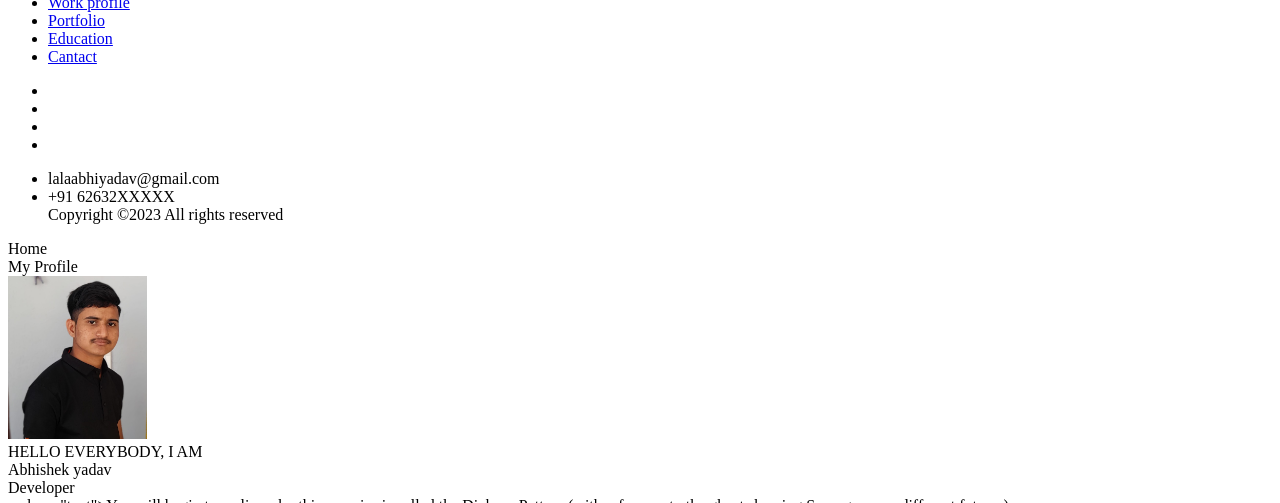
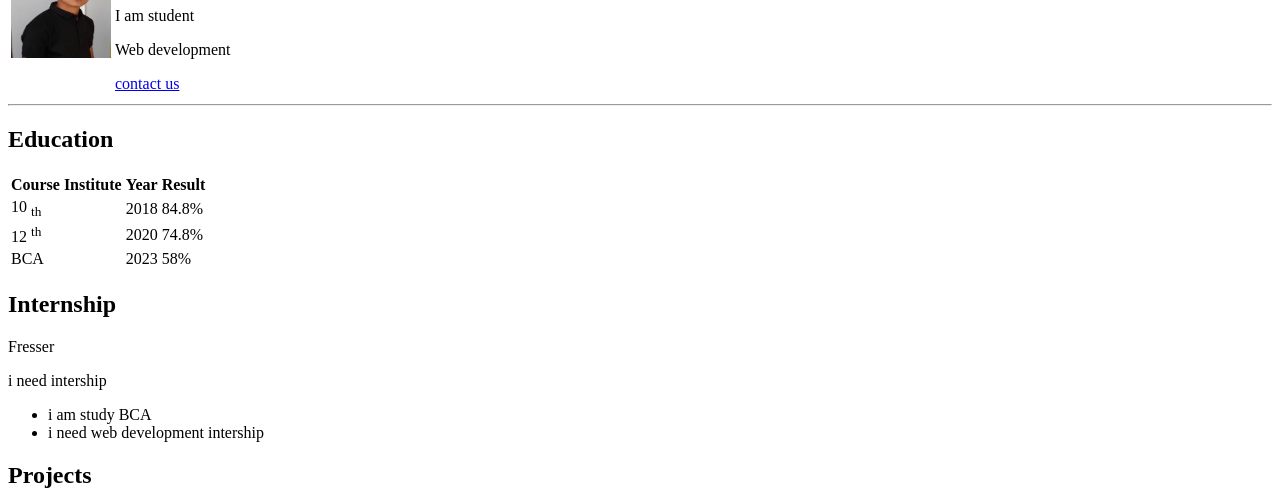
Before and after one commit to 1329559/resume, a plain HTML site: page index.html in a window 1280 px wide. Shown: the part 84-587 px from the top of the page. Drawn offline with Linux system fonts and the light colour scheme.

Commit message:
Add files via upload

```diff
--- a/index.html
+++ b/index.html
@@ -5,86 +5,74 @@
     <meta http-equiv="X-UA-Compatible" content="IE=edge">
     <meta name="viewport" content="width=device-width, initial-scale=1.0">
     <meta name="Description " content="My best Website">
-    <title>My Website</title>
+    <title>Abhishek</title>
 </head>
 <body>
-    <div class="wraper">
-        <div class="container">
-            <div class="left-content p-30">
-                <div class="logo">
-                    <a href="index.html">
-                        <span>My</span>
-                        <span>Website</span>
-                    </a>
-                </div>
-                <div class="nav">
-                    <ul>
-                        <li><a href="#Home">Home</a></li>
-                        <li><a href="#About"></a></li>
-                        <li><a href="#Work profile">Work profile</a></li>
-                        <li><a href="#Portfolio">Portfolio</a></li>
-                        <li><a href="#Education">Education</a></li>
-                        <li><a href="#Cantact">Cantact</a></li>
-                    </ul>
-                </div>
-                <div class="left-footer">
-                    <div class="social-icons">
-                        <ul>
-                            <li><a href=""><i class="fa fa-linkedin-square" aria-hidden="true"></i></a></li>
-                            <li><a href=""><i class="fa fa-facebook" aria-hidden="true"></i></a></li>
-                            <li><a href=""><i class="fa fa-twitter" aria-hidden="true"></i></a></li>
-                            <li><a href=""><i class="fa fa-instagram" aria-hidden="true"></i></a></li>
-                        </ul>
-                    </div>
-                    <div class="foot-contact">
-                        <ul>
-                            <li>lalaabhiyadav@gmail.com</li>
-                            <li>+91 62632XXXXX</li>
-                            <div class="copy-rights">Copyright &copy;2023 All rights reserved</div>
-                        </ul>
-                    </div>
-                </div>
-                <div class="main-content">
-                    <div class="section1 p-30" id="Home">
-                      <div class="sec-title">
-                        <div class="pg-sub-title">Home</div>
-                        <div class="pg-title">My Profile</div>
-                      </div>
-                      <div class="d-flex-align-center">
-                        <div class="user-img flex-1"><img src="abhi.jpg" width="11%"></div>
-                        <div class="user-profile flex-1">
-                          <div class="pro-details">
-                            <div class="sm-text">HELLO EVERYBODY, I AM</div>
-                            <div class="name">Abhishek yadav</div>
-                            <div class="role">Developer</div>
 
-                          </div>
-                        </div>
-                        v class="text">You will begin to realise why this exercise is called the Dickens Pattern (with reference to the ghost showing Scrooge some different futures)</div>
-                         <div class="pr-list">
-                           <ul>
-                             <li><i class="fa fa-calendar" aria-hidden="true"></i> 7th sept, 2001</li>
-                             <li><i class="fa fa-phone" aria-hidden="true"></i> 62632XXXXX </li>
-                             <li><i class="fa fa-envelope" aria-hidden="true"></i> lalaabhiyadav@gmail.com</li>
-                             <li><i class="fa fa-map-marker" aria-hidden="true"></i> khargone, M.P.</li>
-                           </ul>
-                         </div>
-                         <div class="s <diocial-icons-head">
-                           <ul>
-                             <li><a href=""><i class="fa fa-linkedin-square" aria-hidden="true"></i></a></li>
-                             <li><a href=""><i class="fa fa-facebook" aria-hidden="true"></i></a></li>
-                             <li><a href=""><i class="fa fa-twitter" aria-hidden="true"></i></a></li>
-                             <li><a href=""><i class="fa fa-instagram" aria-hidden="true"></i></a></li>
-                           </ul>
-                         </div>
+  <table>
+    <tr>
+      <td><img  src="abhi.jpg" width="100px" height="100px"></td>
+      <td><h1>Abhishek yadav</h1>
+        <p>I am student</p>
+        <p>Web development </p>
+        <a href="#contact">contact us</a>
+      </td>
+    </tr>
+  </table>
 
-                       </div>
-                     </div>
-                   </div>
+  <hr>
+  <h2>Education</h2>
+  <table>
+    <tr>
+      <th>Course</th>
+      <th>Institute</th>
+      <th>Year</th>
+      <th>Result</th>
+    </tr>
+    <tr>
+      <td>10 <sub>th</sub></td>
+      <td></td>
+      <td>2018</td>
+      <td>84.8%</td>
+    </tr>
+    <tr>
+      <td>12 <sup>th</sup></td>
+      <td></td>
+      <td>2020</td>
+      <td>74.8%</td>
+    </tr>
+    <tr>
+      <td>BCA</td>
+      <td></td>
+      <td>2023</td>
+      <td>58%</td>
+    </tr>
+  </table>
 
-            </div>
-        </div>
-    </div>
+  <h2>Internship</h2>
+  <p>Fresser</p>
+  <p>i need intership</p>
+  <ul>
+    <li>i am study BCA</li>
+    <li>i need web development intership</li>
+  </ul>
+
+  <h2>Projects</h2>
+  <ul>
+    <li>
+      <p><h3>resume</h3></p>
+      <p>Lorem ipsum dolor sit amet consectetur adipisicing elit. Iste velit ratione odit facilis. Laboriosam ea repudiandae deserunt rerum! Laborum earum ipsa veniam. Nihil reiciendis nobis minus tenetur maxime, odio sunt.</p>
+    </li>
+  </ul>
+
+  <hr>
+  <h2 id="contact">contact imformation</h2>
+  <p>Email: <a href="mailto:lalaabhiyadav@gmail.com">lalaabhiyadav@gmail.com</a></p>
+
+  <a href="aboutus.html"><p>About Us</p></a>
+  <br><br>
+  <p>cantact number: 62632-XXXXX</p>
+  <p>Lorem ipsum dolor, sit amet consectetur adipisicing elit. Atque eius ab quis totam, beatae, error excepturi corrupti optio ullam debitis laboriosam repellat ad quod? Iure neque a obcaecati ipsa. Labore.</p>
 
 </body>
 </html>
```
